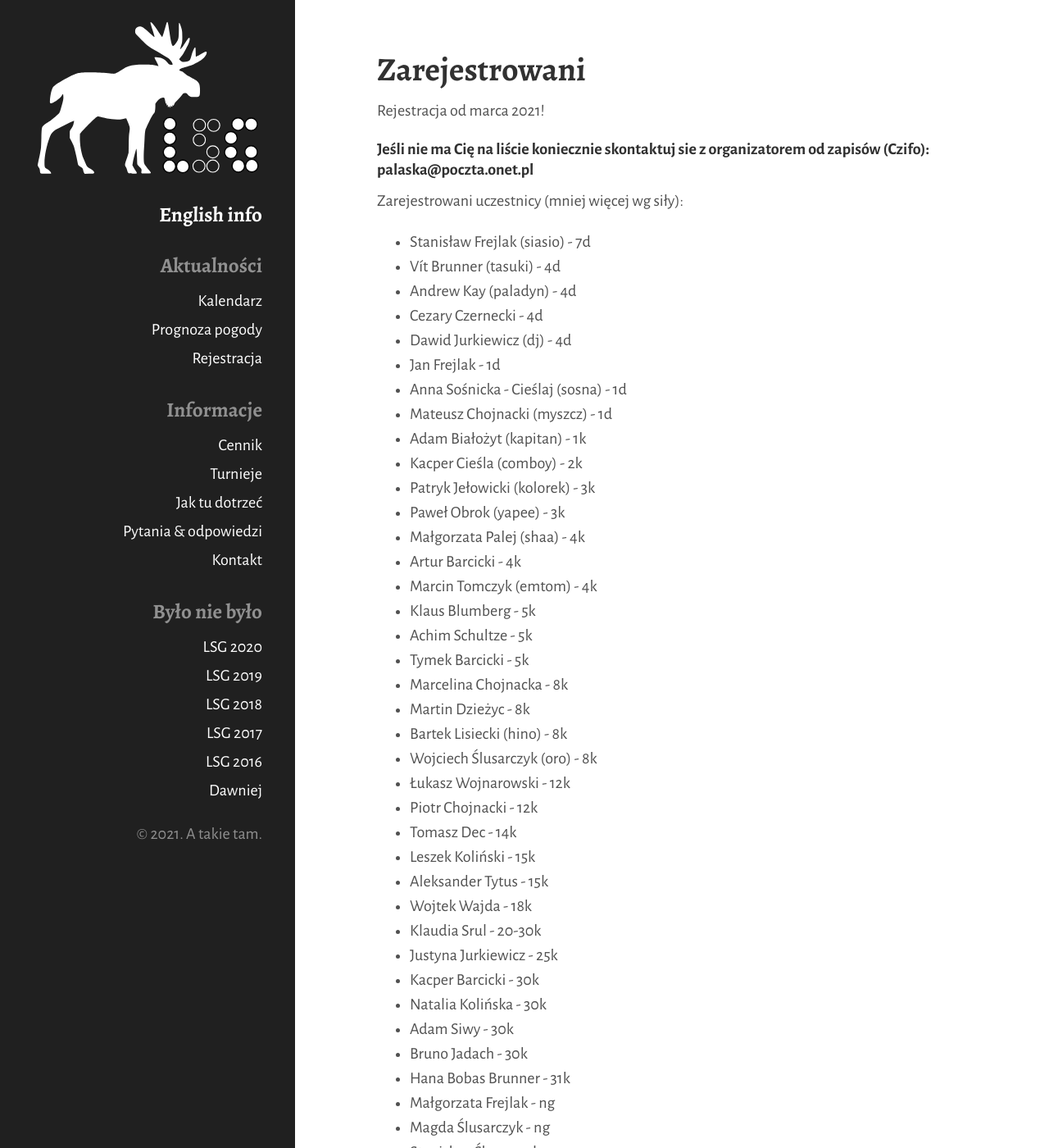
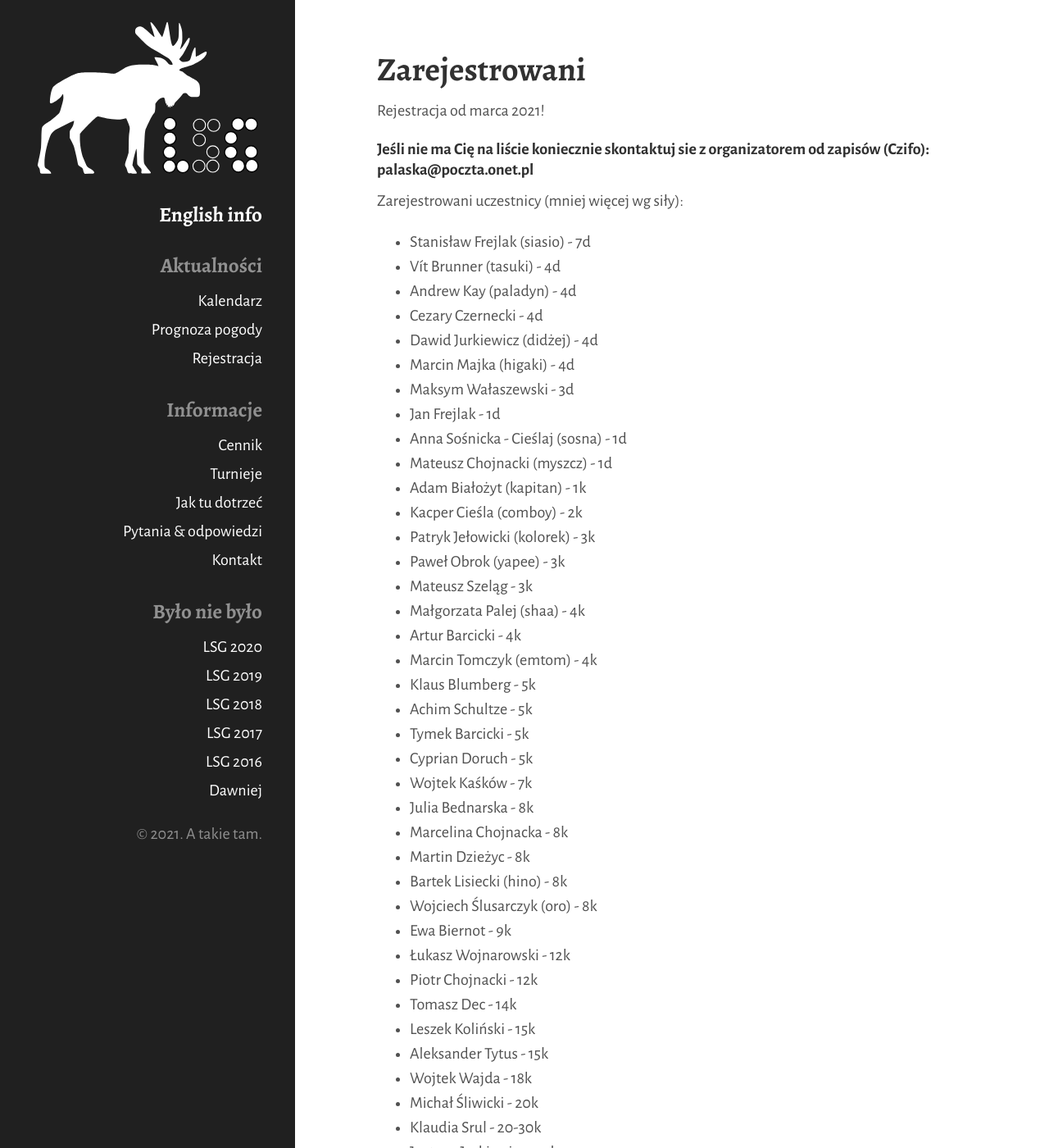
Before and after one commit to tasuki/lsg, a Jekyll site: the page built from zarejestrowani.md, in a window 1280 px wide and 1400 px high. Shown: the whole window at 82% size. Built offline with Jekyll 4.4.1, drawn with Linux system fonts in a browser that asks for light colours; nearby versions of some CDN libraries; some of the changed text lies outside the part shown.

Commit message:
Update zarejestrowani.md

```diff
--- a/zarejestrowani.md
+++ b/zarejestrowani.md
@@ -15,7 +15,9 @@ Zarejestrowani uczestnicy (mniej więcej wg siły):
 -  Vít Brunner (tasuki) - 4d
 - Andrew Kay (paladyn) - 4d
 - Cezary Czernecki - 4d
-- Dawid Jurkiewicz (dj) - 4d
+- Dawid Jurkiewicz (didżej) - 4d
+- Marcin Majka (higaki) - 4d
+- Maksym Wałaszewski - 3d
 - Jan Frejlak - 1d
 - Anna Sośnicka - Cieślaj (sosna) - 1d
 - Mateusz Chojnacki (myszcz) - 1d
@@ -23,22 +25,28 @@ Zarejestrowani uczestnicy (mniej więcej wg siły):
 - Kacper Cieśla (comboy) - 2k
 - Patryk Jełowicki (kolorek) - 3k
 - Paweł Obrok (yapee) - 3k
+- Mateusz Szeląg - 3k
 - Małgorzata Palej (shaa) - 4k
 - Artur Barcicki - 4k
 - Marcin Tomczyk (emtom) - 4k
 - Klaus Blumberg - 5k
 - Achim Schultze - 5k
 - Tymek Barcicki - 5k
+- Cyprian Doruch - 5k
+- Wojtek Kaśków - 7k
+- Julia Bednarska - 8k
 - Marcelina Chojnacka - 8k
 - Martin Dzieżyc - 8k
 - Bartek Lisiecki (hino) - 8k
 - Wojciech Ślusarczyk (oro) - 8k
+- Ewa Biernot - 9k
 - Łukasz Wojnarowski - 12k
 - Piotr Chojnacki - 12k
 - Tomasz Dec - 14k
 - Leszek Koliński - 15k
 - Aleksander Tytus - 15k
 - Wojtek Wajda - 18k
+- Michał Śliwicki - 20k
 - Klaudia Srul - 20-30k
 - Justyna Jurkiewicz - 25k
 - Kacper Barcicki - 30k
```
Also changed, not shown: other parts of zarejestrowani.md (+2 -0 lines).
